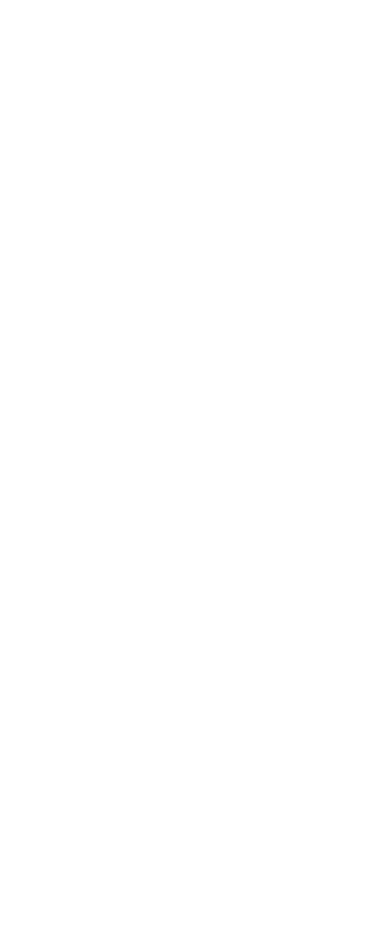
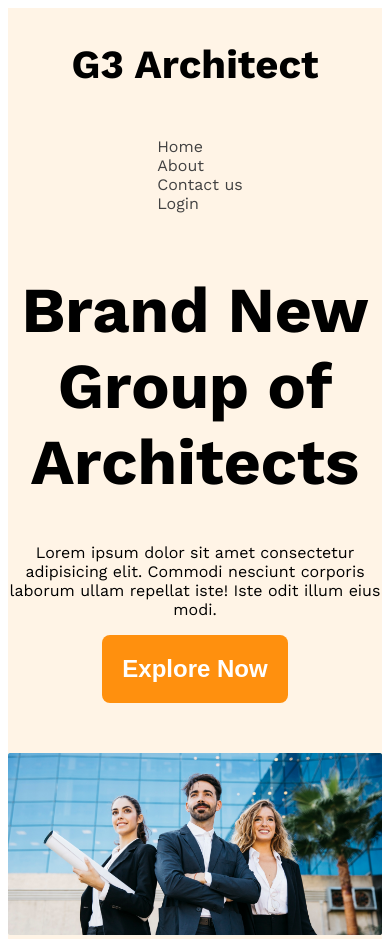
Before and after one commit to Mostak4509/g3-architect-website, a plain HTML site: page index.html in a window 390 px wide. Before the commit the page ends 844 px from the top, so only its background shows below. Drawn offline with nearby package versions, Linux system fonts and the light colour scheme.

Commit message:
banner and responsiveness added

```diff
--- a/index.html
+++ b/index.html
@@ -7,9 +7,31 @@
 
   <link rel="stylesheet" href="style/architect.css">
 </head>
-<body>
+<body class="work-sans-font">
 
-  <header>
+  <header class="bg-light">
+    <nav class="navbar display-flex">
+      <h2 class="brand">G3 Architect</h2>
+
+      <ul class="nav-links display-flex">
+        <li class="nav-item"><a href="" class="nav-link text-gray">Home</a></li>
+        <li class="nav-item"><a href="" class="nav-link text-gray">About</a></li>
+        <li class="nav-item"><a href="" class="nav-link text-gray">Contact us</a></li>
+        <li class="nav-item"><a href="" class="nav-link text-gray">Login</a></li>
+      </ul>
+
+    </nav>
+
+    <div class="banner">
+      <div class="banner-content">
+        <h1 class="banner-title">Brand New Group of Architects</h1>
+        <p class="banner-description">
+          Lorem ipsum dolor sit amet consectetur adipisicing elit. Commodi nesciunt corporis laborum ullam repellat iste! Iste odit illum eius modi.
+        </p>
+        <button class="banner-btn">Explore Now</button>
+      </div>
+      <img class="banner-img" src="images/banner.png" alt="">
+    </div>
 
   </header>
   <main>
--- a/style/architect.css
+++ b/style/architect.css
@@ -2,3 +2,92 @@
 
 /* work sans google font */
 @import url('https://fonts.googleapis.com/css2?family=Work+Sans:ital,wght@0,100..900;1,100..900&display=swap');
+
+
+.work-sans-font {
+  font-family: "Work Sans", sans-serif;
+  font-optical-sizing: auto;
+  font-weight: 400;
+  font-style: normal;
+}
+
+/* nab bar style here */
+
+.display-flex{
+  display: flex;
+
+}
+
+.bg-light{
+  background-color: rgba(255, 144, 14, 0.10);
+}
+
+.navbar{
+  justify-content: space-between;
+  align-items: center;
+}
+
+.nav-item{
+  list-style: none;
+
+
+}
+.nav-link{
+  text-decoration: none;
+  margin-right: 30px;
+}
+
+
+/* dark2 color */
+.text-gray{
+  color: #424242;
+}
+
+
+.navbar, .banner{
+  max-width: 1440px;
+  margin: 0 auto;
+}
+
+.brand{
+  font-weight: 700;
+  font-size: 2.5rem;
+}
+
+/* banner style  */
+
+.banner-content{
+  max-width: 850px;
+  margin: 0 auto;
+  text-align: center;
+  margin-bottom: 50px;
+}
+
+.banner-title{
+  font-weight: 700;
+  font-size: 4rem;
+}
+
+.banner-btn{
+  font-weight: 700;
+  background-color: #FF900E;
+  border-style: none;
+  padding: 20px 20px;
+  color: white;
+  font-size: 1.5rem;
+  border-radius: 8px;
+}
+
+.banner-img{
+  width: 100%;
+}
+
+/* Responsive media query  */
+
+@media screen and (max-width: 576px) {
+
+  .navbar, .nav-links{
+    flex-direction: column;
+  }
+
+}
```
